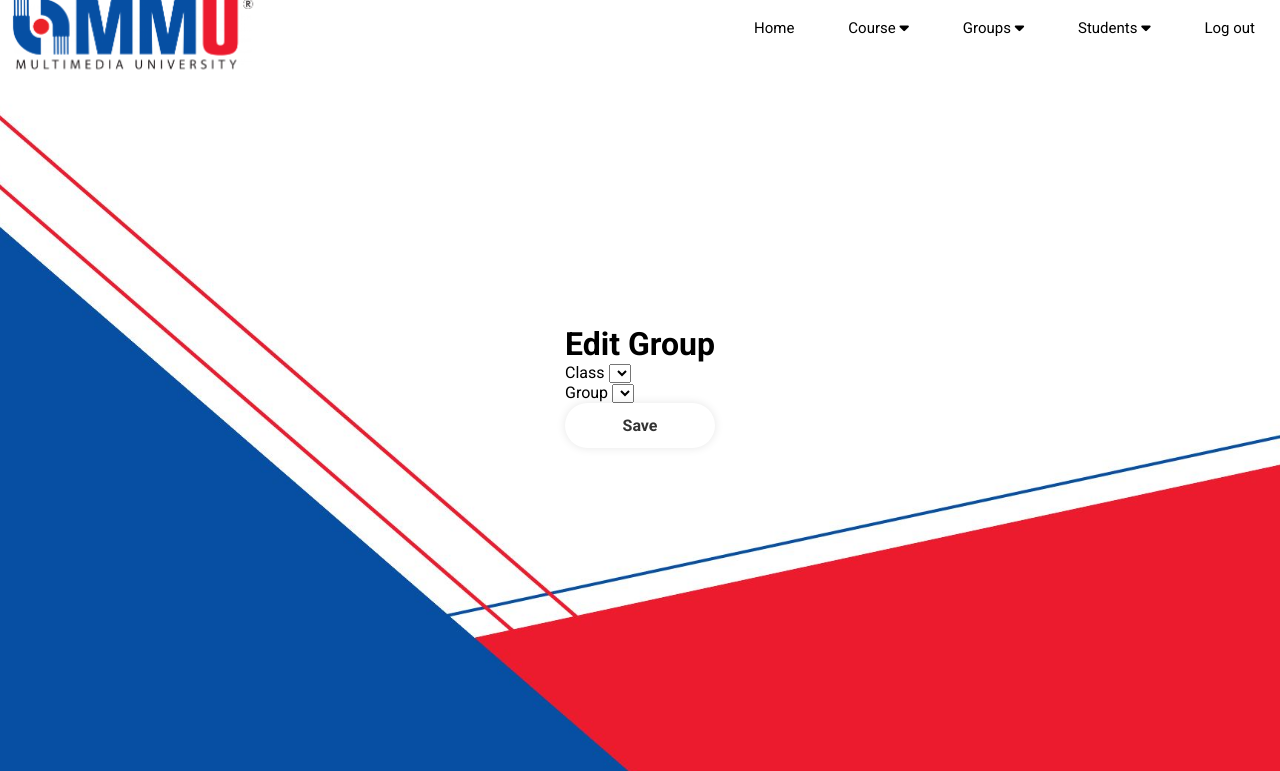
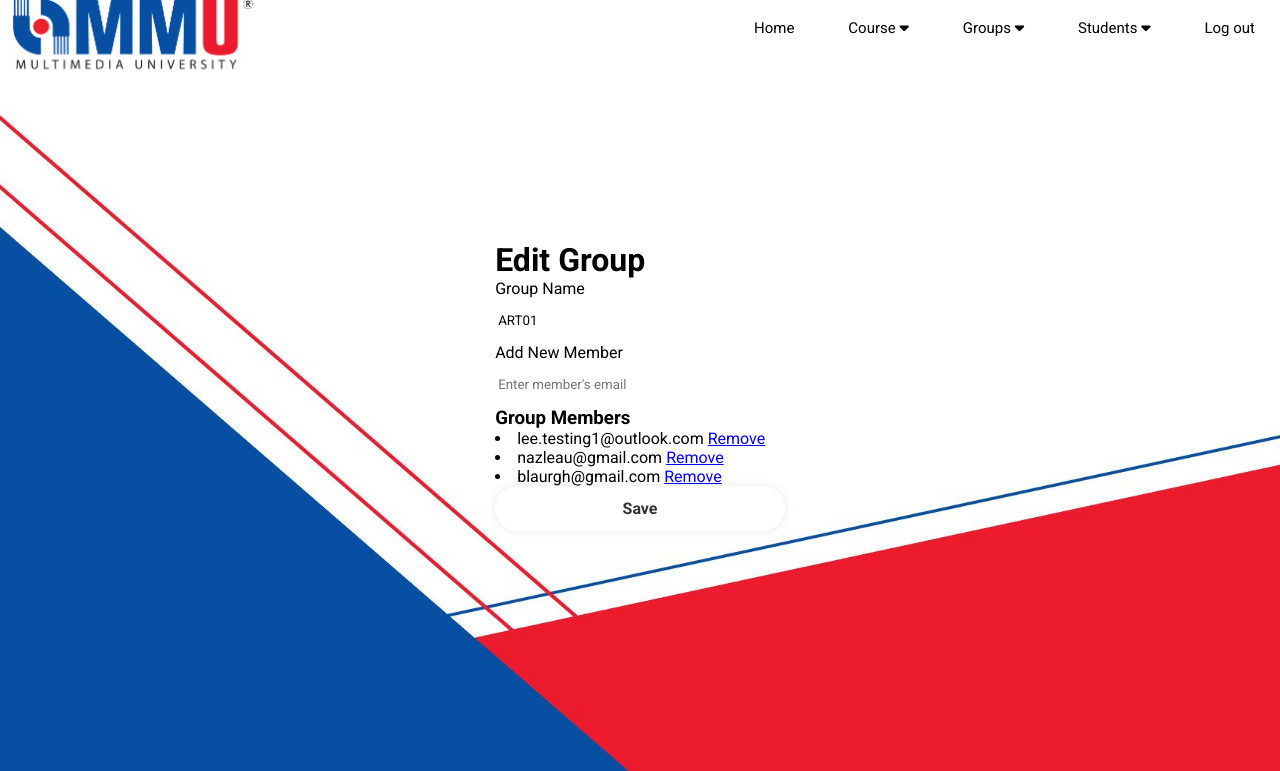
Before and after one commit to 4zlee/GitExercise-TT5L-11, a Flask app: page /edit_group/28 in a window 1280 px wide. Shown: the part 14-785 px from the top of the page. Run offline with Flask 3, Linux system fonts and the light colour scheme; a user stored in the database is signed in; data comes from the database, SQL or seed files in the repository; both versions use the stored data as it was after the commit; lists and menus that the app fills with data are empty; some libraries are stand-ins or nearby versions.

Commit message:
add evaluate student and edit some files

```diff
--- a/app.py
+++ b/app.py
@@ -1,9 +1,10 @@
-from flask import Flask, render_template, request, session, jsonify, redirect, url_for, flash
+from flask import Flask, render_template, request, session, jsonify, redirect, url_for, flash, make_response
 import sqlite3
 import hashlib
 import re
 import pandas as pd
 from flask_mail import Mail, Message
+import csv
 import os
 
 app = Flask(__name__)
@@ -379,7 +380,140 @@ def rating_result():
     elif action == 're_rate':
         return redirect(url_for('evaluate_group', class_id=class_id, group_id=group_id))
 
+@app.route('/evaluate_students/<string:class_id>/<string:group_id>', methods=['GET', 'POST'])
+def evaluate_students(class_id, group_id):
+    if request.method == 'POST':
+        lecturer_id = session.get("user_id")
+        if not lecturer_id:
+            flash("No user logged in", "danger")
+            return redirect(url_for('login'))
 
+        # Get form data
+        student_evaluations = request.form.to_dict(flat=False)
+
+        # Process the evaluations and update the database
+        conn = get_db_connection()
+        cursor = conn.cursor()
+        try:
+            for student_id, evaluations in student_evaluations.items():
+                evaluation = evaluations[0]  # Get the first item in the list
+                cursor.execute(
+                    "INSERT INTO Evaluate_lect (evaluator_lect_id, evaluated_id, class_id, group_id, rating_lect) "
+                    "VALUES (?, ?, ?, ?, ?)",
+                    (lecturer_id, student_id, class_id, group_id, evaluation))
+            conn.commit()
+            flash('Student evaluations submitted successfully', 'success')
+        except Exception as e:
+            conn.rollback()
+            flash(f'Error submitting evaluations: {str(e)}', 'danger')
+        finally:
+            conn.close()
+
+        return redirect(url_for('evaluate_students', class_id=class_id, group_id=group_id))
+    else:
+        lecturer_id = session.get("user_id")
+        if not lecturer_id:
+            flash("No user logged in", "danger")
+            return redirect(url_for('login'))
+
+        conn = get_db_connection()
+        cursor = conn.cursor()
+        try:
+            # Retrieve self-evaluations
+            cursor.execute(
+                "SELECT Users.user_id, Users.name, Evaluate_self.comments_self01, Evaluate_self.comments_self02, "
+                "Evaluate_self.comments_self03, Evaluate_self.comments_self04 "
+                "FROM Evaluate_self "
+                "INNER JOIN Users ON Evaluate_self.evaluator_id = Users.user_id "
+                "WHERE Users.user_id IN (SELECT user_id FROM group_members WHERE class_id = ? AND group_id = ?)",
+                (class_id, group_id))
+            self_evaluations = cursor.fetchall()
+        except Exception as e:
+            flash(f'Error retrieving students: {str(e)}', 'danger')
+            self_evaluations = []
+        finally:
+            conn.close()
+
+        return render_template('evaluate_students.html', class_id=class_id, group_id=group_id, self_evaluations=self_evaluations)
+
+
+@app.route('/choose_class', methods=['GET', 'POST'])
+def choose_class():
+    if request.method == 'POST':
+        selected_class_id = request.form.get('class_id')
+
+        if selected_class_id:
+            return redirect(url_for('choose_group', class_id=selected_class_id))
+        else:
+            flash('Please select a class', 'danger')
+
+    # Retrieve available classes
+    conn = get_db_connection()
+    cursor = conn.cursor()
+    try:
+        cursor.execute("SELECT class_id, class_name FROM classes")
+        classes = cursor.fetchall()
+    except Exception as e:
+        flash(f'Error retrieving classes: {str(e)}', 'danger')
+        classes = []
+    finally:
+        conn.close()
+
+    return render_template('choose_class.html', classes=classes)
+
+@app.route('/choose_group/<string:class_id>', methods=['GET', 'POST'])
+def choose_group(class_id):
+    if request.method == 'POST':
+        selected_group_id = request.form.get('group_id')
+
+        if selected_group_id:
+            return redirect(url_for('evaluate_students', class_id=class_id, group_id=selected_group_id))
+        else:
+            flash('Please select a group', 'danger')
+
+    # Retrieve available groups within the selected class
+    conn = get_db_connection()
+    cursor = conn.cursor()
+    try:
+        cursor.execute("SELECT group_id, group_name FROM groups WHERE class_id = ?", (class_id,))
+        groups = cursor.fetchall()
+    except Exception as e:
+        flash(f'Error retrieving groups: {str(e)}', 'danger')
+        groups = []
+    finally:
+        conn.close()
+
+    return render_template('choose_group.html', class_id=class_id, groups=groups)
+
+@app.route('/export_group/<string:class_id>/<string:group_id>', methods=['GET'])
+def export_group(class_id, group_id):
+    # Retrieve group details from the database
+    conn = get_db_connection()
+    cursor = conn.cursor()
+    try:
+        cursor.execute("""
+            SELECT Users.user_id, Users.name, Users.email
+            FROM Users
+            INNER JOIN group_members ON Users.user_id = group_members.user_id
+            WHERE group_members.class_id = ? AND group_members.group_id = ?
+        """, (class_id, group_id))
+        group_members = cursor.fetchall()
+    except Exception as e:
+        flash(f'Error retrieving group details: {str(e)}', 'danger')
+        group_members = []
+    finally:
+        conn.close()
+
+    # Create a CSV response
+    output = make_response()
+    writer = csv.writer(output)
+    writer.writerow(['User ID', 'Name', 'Email'])  # Header row
+    for member in group_members:
+        writer.writerow([member['user_id'], member['name'], member['email']])
+
+    output.headers["Content-Disposition"] = "attachment; filename=group_members.csv"
+    output.headers["Content-type"] = "text/csv"
+    return output
 
 
 @app.route('/home_lec')
@@ -1046,6 +1180,7 @@ def add_group():
 def edit_group(group_id):
     if request.method == 'POST':
         new_group_name = request.form['group_name']
+        new_member_email = request.form.get('new_member')
         lecturer_id = session.get("user_id")
 
         if lecturer_id:
@@ -1054,6 +1189,18 @@ def edit_group(group_id):
             try:
                 # Update group name in the database
                 cursor.execute("UPDATE Groups SET group_name = ? WHERE group_id = ?", (new_group_name, group_id))
+
+                # Add new member if provided
+                if new_member_email:
+                    cursor.execute("SELECT user_id FROM Users WHERE email = ?", (new_member_email,))
+                    user = cursor.fetchone()
+                    if user:
+                        user_id = user['user_id']
+                        cursor.execute("INSERT INTO group_members (group_id, user_id) VALUES (?, ?)", (group_id, user_id))
+                        flash(f'Added new member: {new_member_email}', 'success')
+                    else:
+                        flash(f'User with email {new_member_email} not found', 'danger')
+
                 conn.commit()
                 flash('Group updated successfully', 'success')
             except Exception as e:
@@ -1062,7 +1209,7 @@ def edit_group(group_id):
             finally:
                 conn.close()
 
-            return redirect(url_for('group_list'))
+            return redirect(url_for('edit_group', group_id=group_id))
         else:
             flash("No user logged in", "danger")
             return redirect(url_for('group_list'))
@@ -1074,34 +1221,50 @@ def edit_group(group_id):
             cursor = conn.cursor()
             try:
                 # Retrieve group details from the database
+                cursor.execute("SELECT group_name FROM Groups WHERE group_id = ?", (group_id,))
+                group_details = cursor.fetchone()
+                group_name = group_details['group_name'] if group_details else None
+
                 cursor.execute("""
-                    SELECT Users.user_id, Users.name, Classes.class_id, Classes.class_name, Groups.group_name
+                    SELECT Users.user_id, Users.email
                     FROM Users
                     INNER JOIN group_members ON Users.user_id = group_members.user_id
-                    INNER JOIN Classes ON group_members.class_id = Classes.class_id
-                    INNER JOIN Groups ON group_members.group_id = Groups.group_id
-                    WHERE group_members.class_id IN (
-                        SELECT class_id FROM Class_lecturers WHERE lecturer_id = ?
-                    )
-                    AND Users.user_id IN (
-                        SELECT user_id FROM User_roles WHERE role_id = (
-                            SELECT role_id FROM Roles WHERE role_name = 'student'
-                        )
-                    )
-                    AND Groups.group_id = ?
-                """, (lecturer_id, group_id))
-                group_details = cursor.fetchone()
-                group_name = group_details['group_name'] if group_details else None
+                    WHERE group_members.group_id = ?
+                """, (group_id,))
+                group_members = cursor.fetchall()
             except Exception as e:
                 flash(f'Error retrieving group details: {str(e)}', 'danger')
                 group_name = None
+                group_members = []
             finally:
                 conn.close()
 
-            return render_template('edit_group.html', group_id=group_id, group_name=group_name)
+            return render_template('edit_group.html', group_id=group_id, group_name=group_name, group_members=group_members)
         else:
             flash("No user logged in", "danger")
             return redirect(url_for('group_list'))
+
+@app.route('/remove_member/<group_id>/<user_id>', methods=['GET'])
+def remove_member(group_id, user_id):
+    lecturer_id = session.get("user_id")
+
+    if lecturer_id:
+        conn = get_db_connection()
+        cursor = conn.cursor()
+        try:
+            cursor.execute("DELETE FROM group_members WHERE group_id = ? AND user_id = ?", (group_id, user_id))
+            conn.commit()
+            flash('Member removed successfully', 'success')
+        except Exception as e:
+            conn.rollback()
+            flash(f'Error removing member: {str(e)}', 'danger')
+        finally:
+            conn.close()
+
+        return redirect(url_for('edit_group', group_id=group_id))
+    else:
+        flash("No user logged in", "danger")
+        return redirect(url_for('group_list'))
 
 @app.route('/delete_group/<int:group_id>/<string:class_id>')
 def delete_group(group_id, class_id):
--- a/templates/edit_group.html
+++ b/templates/edit_group.html
@@ -1,15 +1,9 @@
 {% extends "layout_lect.html" %}
-
-<meta charset="UTF-8">
-<meta http-equiv="X-UA-Compatible" content="IE=edge">
-<meta name="viewport" content="width=device-width, initial-scale=1.0">
-<link rel="stylesheet" href="https://stackpath.bootstrapcdn.com/bootstrap/4.5.2/css/bootstrap.min.css">
-
-<title>Edit Group</title>
 
 {% block title %}
     Edit Group
 {% endblock %}
+
 {% block content %}
     <div class="edit_group">
         <h1>Edit Group</h1>
@@ -24,26 +18,25 @@
             {% endif %}
         {% endwith %}
 
-
-        <form method="POST" action="{{ url_for('edit_group') }}">
-            <input type="hidden" name="user_id" value="{{ user_id }}">
+        <form method="POST" action="{{ url_for('edit_group', group_id=group_id) }}">
             <div class="form-group">
-                <label for="class_id">Class</label>
-                <select name="class_id" class="form-control">
-                    {% for class in classes %}
-                        <option value="{{ class['class_id'] }}" {% if class['class_id'] == student['class_id'] %}selected{% endif %}>{{ class['class_name'] }}</option>
-                    {% endfor %}
-                </select>
+                <label for="group_name">Group Name</label>
+                <input type="text" name="group_name" class="form-control" id="group_name" value="{{ group_name }}" required>
             </div>
             <div class="form-group">
-                <label for="group_id">Group</label>
-                <select name="group_id" class="form-control">
-                    {% for group in groups %}
-                        <option value="{{ group['group_id'] }}" {% if group['group_id'] == student['group_id'] %}selected{% endif %}>{{ group['group_name'] }}</option>
-                    {% endfor %}
-                </select>
+                <label for="new_member">Add New Member</label>
+                <input type="email" name="new_member" class="form-control" id="new_member" placeholder="Enter member's email">
             </div>
-            <button type="submit" class="btn btn-primary">Save</button>
+            <h3>Group Members</h3>
+            <table class="list-group">
+                {% for member in group_members %}
+                    <li class="list-group-item d-flex justify-content-between align-items-center">
+                        {{ member['email'] }}
+                        <a href="{{ url_for('remove_member', group_id=group_id, user_id=member['user_id']) }}" class="btn btn-danger btn-sm">Remove</a>
+                    </li>
+                {% endfor %}
+                </table>
+            <button type="submit" class="btn btn-primary mt-3">Save</button>
         </form>
     </div>
 {% endblock %}
--- a/templates/group_list.html
+++ b/templates/group_list.html
@@ -28,16 +28,14 @@
                 <tr>
                     <th>Course Name</th>
                     <th>Group Name</th>
-                    <th>Group Members</th>
                     <th>Actions</th>
                 </tr>
                 {% for member in group_members_stu %}
                 <tr>
                     <td>{{ member['class_name'] }}</td>
                     <td>{{ member['group_name'] }}</td>
-                    <td>{{ member['name'] }}</td>
                     <td class="name">
-                        <a href="#">Edit</a>
+                        <a href="{{ url_for('edit_group', user_id=member['user_id'], group_id=member['group_id'], class_id=member['class_id']) }}">Edit</a>
                         <a href="{{ url_for('delete_group', user_id=member['user_id'], group_id=member['group_id'], class_id=member['class_id']) }}" onclick="return confirm('Are you sure you want to delete this student?')">Remove</a>
                     </td>
                 </tr>
--- a/templates/layout_lect.html
+++ b/templates/layout_lect.html
@@ -40,7 +40,7 @@
                         <li><a href="{{ url_for('add_students') }}">Add</a></li>
                         <li><a href="{{ url_for('students_list') }}">List</a></li>
                         <li><a href="{{ url_for('upload_students') }}">Import</a></li>
-                        <li><a href="#">Evaluate</a></li>
+                        <li><a href="{{ url_for('choose_class') }}">Evaluate</a></li>
                     </ul>
 
                 </li>
```
Also changed, not shown: static/style_EvaluationStuPage.css (added, +95 -0 lines), templates/choose_class.html (added, +34 -0 lines), templates/choose_group.html (added, +34 -0 lines), templates/evaluate_students.html (added, +54 -0 lines), PEER_REVIEW_DB.db, 1 other file.
